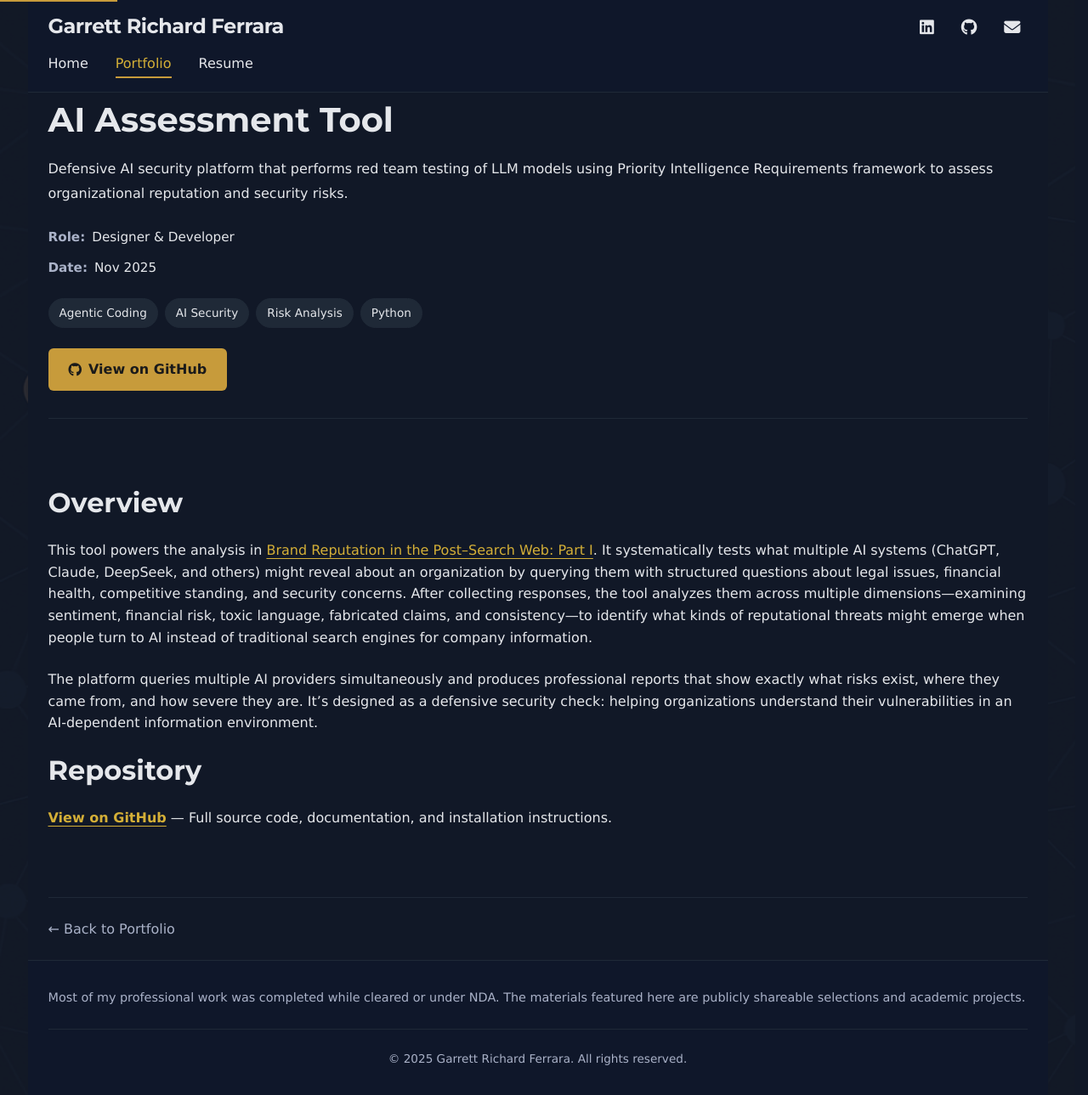
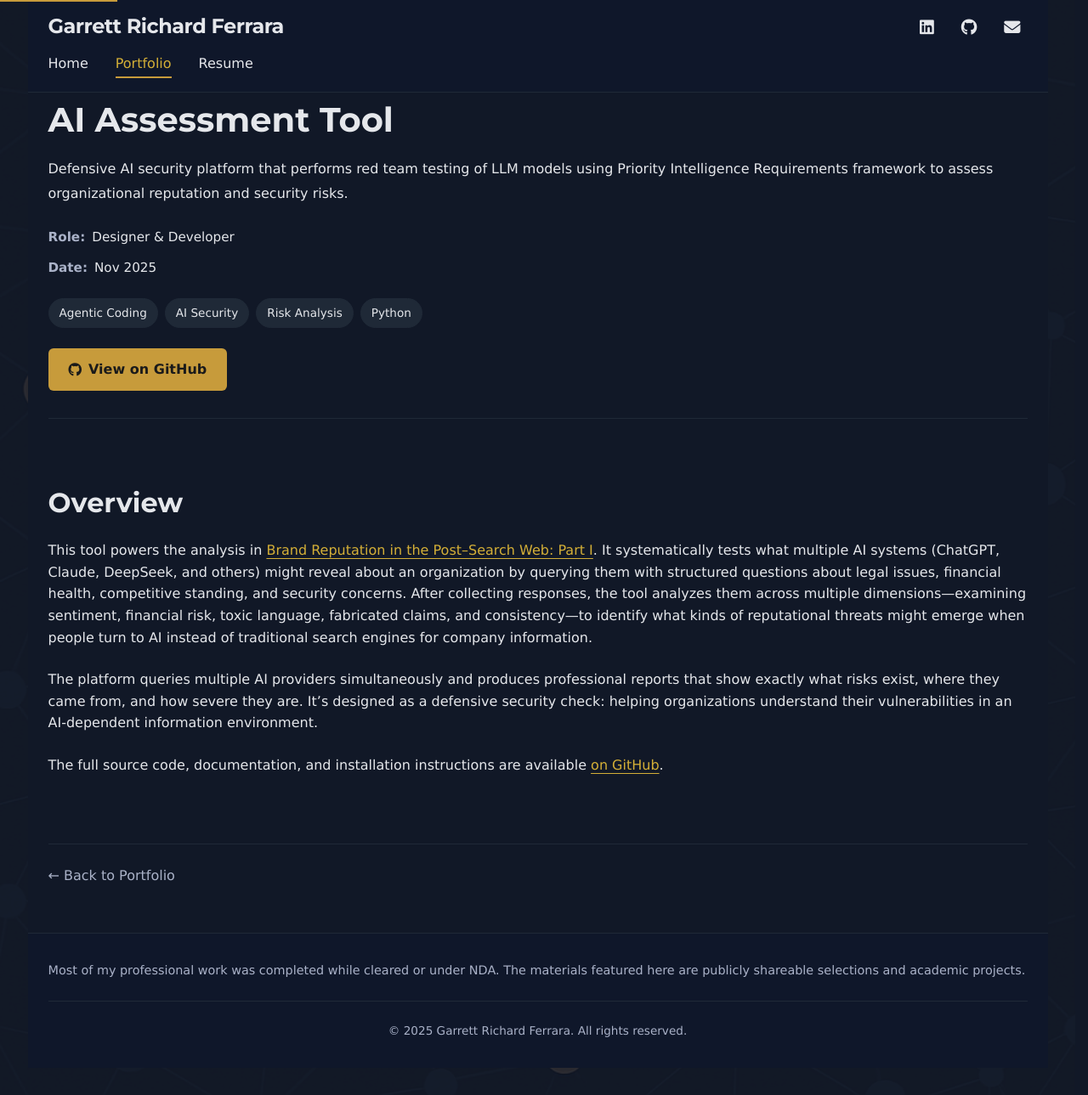
Before and after one commit to Garrett-Ferrara/garrett-ferrara.github.io, a Jekyll site: the page built from _artifacts/ai-assessment-tool.md, in a window 1280 px wide and 1289 px high. Shown: the whole window at 85% size. Built offline with Jekyll 4.4.1, drawn with Linux system fonts in a browser that asks for light colours; some web fonts are replaced.

Commit message:
Update GitHub link text in AI Assessment Tool artifact

```diff
--- a/_artifacts/ai-assessment-tool.md
+++ b/_artifacts/ai-assessment-tool.md
@@ -14,6 +14,4 @@ This tool powers the analysis in [Brand Reputation in the Post–Search Web: Par
 
 The platform queries multiple AI providers simultaneously and produces professional reports that show exactly what risks exist, where they came from, and how severe they are. It's designed as a defensive security check: helping organizations understand their vulnerabilities in an AI-dependent information environment.
 
-## Repository
-
-**[View on GitHub](https://github.com/Garrett-Ferrara/ai-assessment-tool)** — Full source code, documentation, and installation instructions.
+The full source code, documentation, and installation instructions are available [on GitHub](https://github.com/Garrett-Ferrara/ai-assessment-tool).
```
